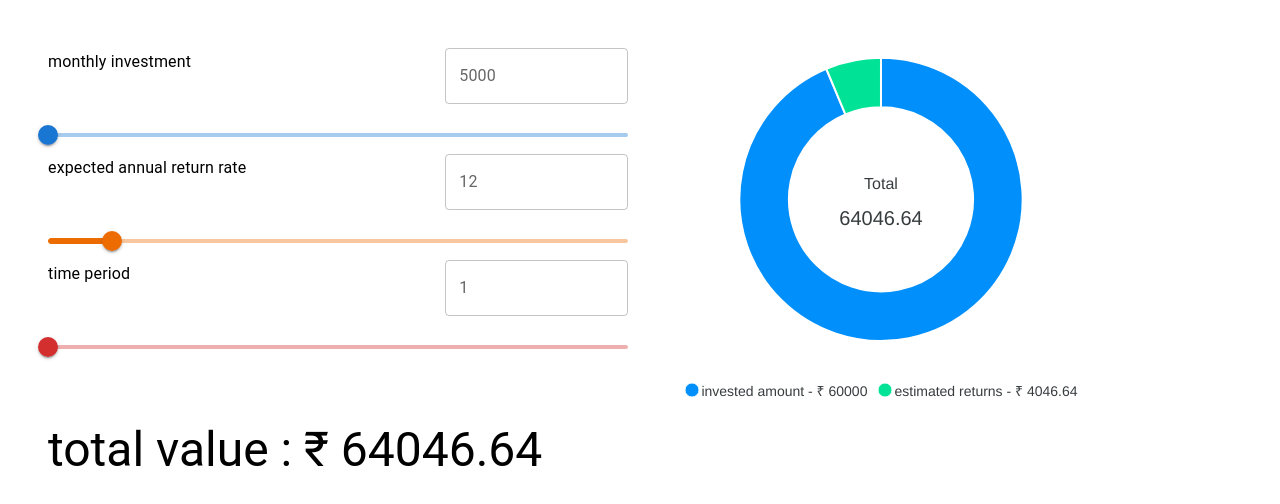
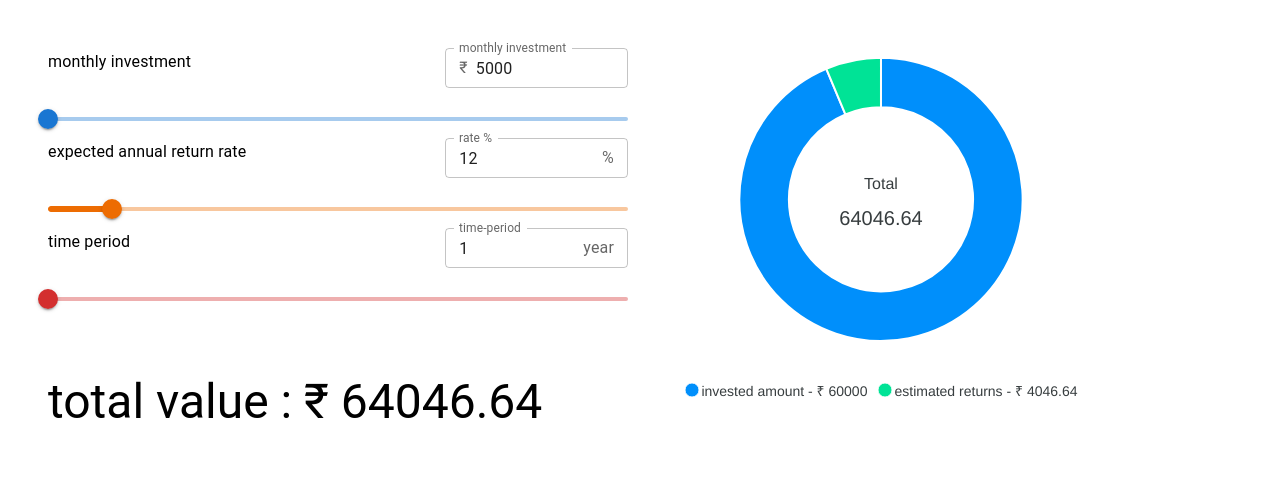
Before and after one commit to Riya790/new-repo, a React (Create React App) app: page / in a window 1280 px wide. Shown: the top 504 px of the page. Built offline with nearby package versions, Linux system fonts and the light colour scheme.

Commit message:
fixed bug

```diff
--- a/src/components/Input/index.jsx
+++ b/src/components/Input/index.jsx
@@ -1,7 +1,9 @@
 import React from 'react';
 
 import {
+    Box,
     TextField,
+    InputAdornment,
     Typography,
     Grid,
     Slider,
@@ -26,10 +28,15 @@ const SipInput = ({
             <Grid item xs={4}>
                     <TextField
                         id="outlined-basic"
-                    label={monthlyInvestment}
+                        size="small"
+                        label="monthly investment"
+                        value={monthlyInvestment}
                         variant="outlined"
                         fullWidth
                         onChange={(e) => setMonthlyInvestment(e.target.value)}
+                        InputProps={{
+                            startAdornment: <InputAdornment position="start">₹</InputAdornment>,
+                        }}
                     />
             </Grid>
             <Grid item xs={12}>
@@ -53,10 +60,15 @@ const SipInput = ({
             <Grid item xs={4}>
                 <TextField
                     id="rate"
+                    size="small"
                     variant="outlined"
-                    label={annualRate}
+                    label="rate %"
+                    value={annualRate}
                     fullWidth
                     onChange={(e) => setAnnualRate(e.target.value)}
+                    InputProps={{
+                        endAdornment: <InputAdornment position="end">%</InputAdornment>,
+                    }}
                 />
             </Grid>
             <Grid item xs={12}>
@@ -80,9 +92,14 @@ const SipInput = ({
             <Grid item xs={4}>
                 <TextField
                     id="time-period"
+                    size="small"
                     variant="outlined"
-                    label={years}
+                    label="time-period"
+                    value={years}
                     fullWidth onChange={(e) => setYears(e.target.value)}
+                    InputProps={{
+                        endAdornment: <InputAdornment position="end">year</InputAdornment>,
+                    }}
                 />
             </Grid>
             <Grid item xs={12}>
```
Lines whose indentation alone changed are shown as unchanged.
